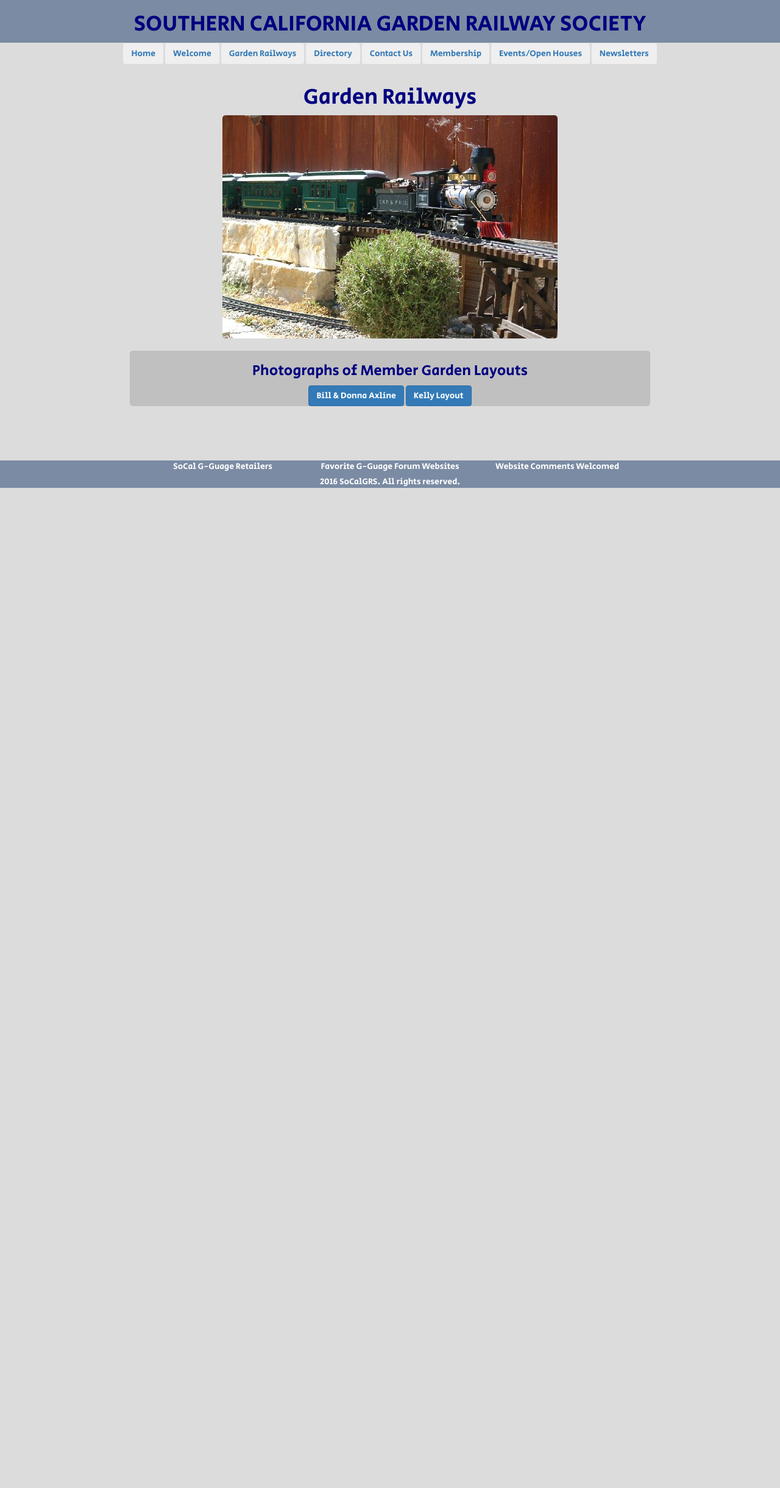
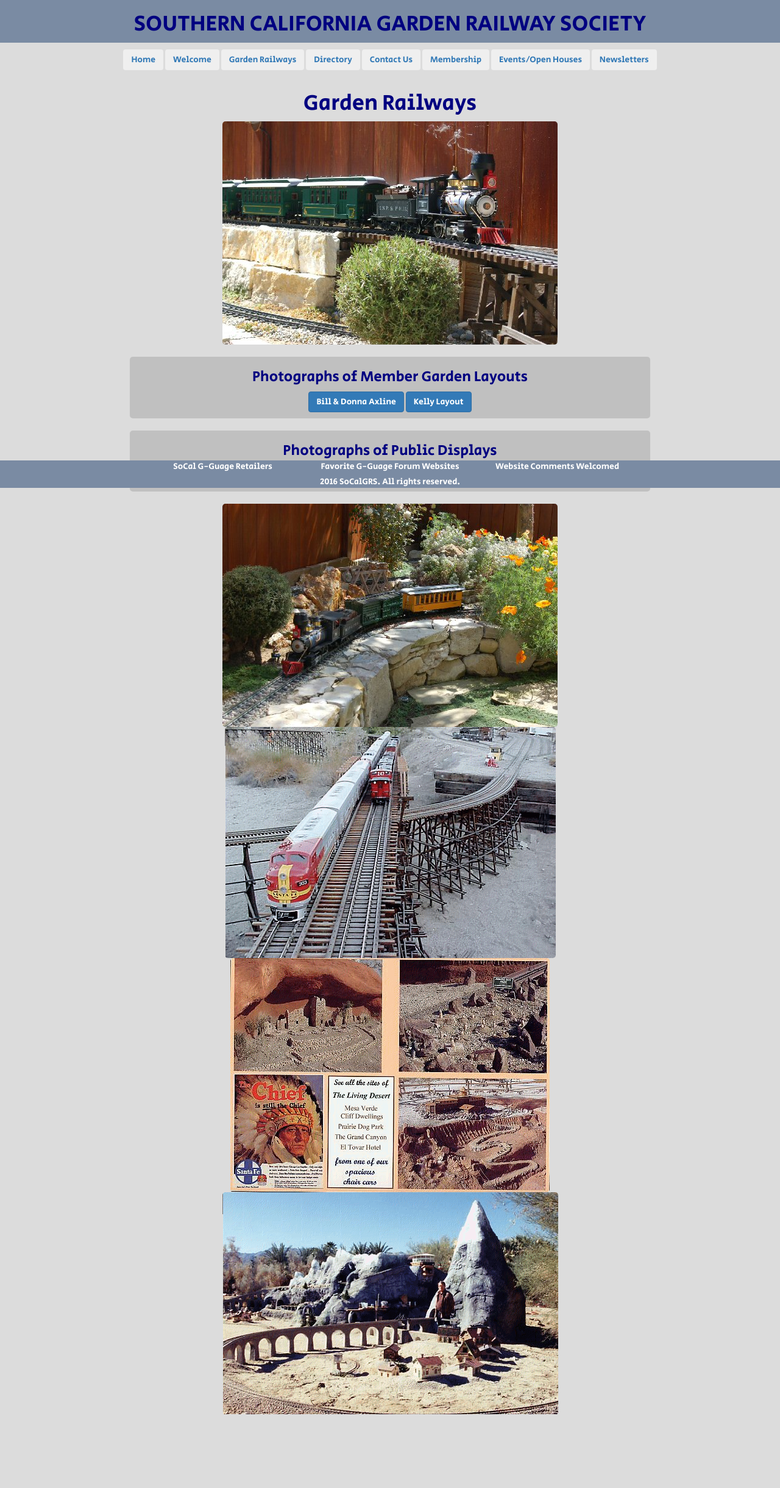
Before and after one commit to djacobs74/soCalGRS, a Django app: page /gardenRailways/ in a window 1280 px wide. Shown: the whole page at 61% size. Before the commit the page ends 800 px from the top, so only its background shows below. Run offline with Django 3.2, Linux system fonts and the light colour scheme; data comes from the database, SQL or seed files in the repository; some libraries are stand-ins or nearby versions; some web fonts are replaced.

Commit message:
railway images

```diff
--- a/socalgrs/static/css/styles.css
+++ b/socalgrs/static/css/styles.css
@@ -17,11 +17,19 @@
 	color: #000080;
 	background-color: #7A8BA3;
 	font-family: 'Vast Shadow';
+	margin-bottom: 10px;
 }
 
 .navBox {
 	font-family: 'Secular One', sans-serif;
 	color: #000080;
+}
+
+
+
+a:hover {
+
+	text-decoration: none;
 }
 
 
@@ -91,3 +99,7 @@
 .links {
 	padding-bottom: 5px;
 }
+
+.buttonSpace {
+	margin-bottom: 10px;
+}
--- a/socalgrs/templates/gardenRailways.html
+++ b/socalgrs/templates/gardenRailways.html
@@ -16,7 +16,18 @@
 			<h3 class="text-center">Photographs of Member Garden Layouts</h3>
 				{% for railway in railways %}
 					{% if railway.category == 'garden' %}
-						<button type="button" data-id="{{railway.id}}" class="btn btn-primary btn-group"><!--<a href="/gardenRailways/{{railway.id}}/">-->{{railway.title}}</button>
+						<button type="button" data-id="{{railway.id}}" class="btn btn-primary btn-group buttonSpace"><!--<a href="/gardenRailways/{{railway.id}}/">-->{{railway.title}}</button>
+					{% endif %}
+	        	{% endfor %}
+	    </div>
+	</div><br>
+
+	<div class="row text-center">
+		<div class="bubble col-xs-8 col-xs-offset-2">
+			<h3 class="text-center">Photographs of Public Displays</h3>
+				{% for railway in railways %}
+					{% if railway.category == 'public' %}
+						<button type="button" data-id="{{railway.id}}" class="btn btn-primary btn-group buttonSpace"><a href="/gardenRailways/{{railway.id}}/">{{railway.title}}</button>
 					{% endif %}
 	        	{% endfor %}
 	    </div>
@@ -25,15 +36,23 @@
 <br>
 
 
-<!-- PUBLIC DISPLAYS
+{% for railway in railways %}
+	<div>
+		{% for railwayimage in railway.images %}
+		<img class="pictures img-responsive center-block" src="{{railwayimage.display_image}}" data-tag="{{layout.tag}}">
+	{% endfor %}
+	</div>
+
+{% endfor %}
 
 
--->
-
-<!-- ARCHIVES
 
 
--->
+
+
+
+
+
 
 <br>
 {% include 'footer.html' %}
--- a/socalgrs/templates/navbar.html
+++ b/socalgrs/templates/navbar.html
@@ -8,13 +8,13 @@
 
 <nav class="navBox text-center navbar navbar-light bg-faded">
   <form class="form-inline">
-    <a href="/"><button class="btn btn-outline-success" type="button">Home</button></a>
-    <a href="/welcome"><button class="btn btn-outline-success" type="button">Welcome</button></a>
-    <a href="/gardenRailways"><button class="btn btn-outline-success" type="button">Garden Railways</button></a>
-    <a href="/directory"><button class="btn btn-outline-success" type="button">Directory</button></a>
-    <a href="/contact"><button class="btn btn-outline-success" type="button">Contact Us</button></a>
-    <a href="/membership"><button class="btn btn-outline-success" type="button">Membership</button></a>
-    <a href="/events"><button class="btn btn-outline-success" type="button">Events/Open Houses</button></a>
-    <a href="/newsletters"><button class="btn btn-outline-success" type="button">Newsletters</button></a>
+    <a href="/"><button class="btn btn-outline-success buttonSpace" type="button">Home</button></a>
+    <a href="/welcome"><button class="btn btn-outline-success buttonSpace" type="button">Welcome</button></a>
+    <a href="/gardenRailways"><button class="btn btn-outline-success buttonSpace" type="button">Garden Railways</button></a>
+    <a href="/directory"><button class="btn btn-outline-success buttonSpace" type="button">Directory</button></a>
+    <a href="/contact"><button class="btn btn-outline-success buttonSpace" type="button">Contact Us</button></a>
+    <a href="/membership"><button class="btn btn-outline-success buttonSpace" type="button">Membership</button></a>
+    <a href="/events"><button class="btn btn-outline-success buttonSpace" type="button">Events/Open Houses</button></a>
+    <a href="/newsletters"><button class="btn btn-outline-success buttonSpace" type="button">Newsletters</button></a>
   </form>
 </nav>
--- a/socalgrs/website/models.py
+++ b/socalgrs/website/models.py
@@ -26,6 +26,10 @@
     def __unicode__(self):
         return self.title
 
+    @property
+    def images(self):
+        return RailwayImage.objects.filter(railway=self)
+
 class RailwayImage(models.Model):
     railway     	= models.ForeignKey(Railway, blank=True, null=True)
     description     = models.CharField(default="", max_length=255)
@@ -39,6 +43,18 @@
 
     def __unicode__(self):
         return self.railway.title
+
+    @property
+    def display_image(self):
+        try:
+            if self.image and hasattr(self.image, 'url'):
+                return self.image.url
+
+            else:
+                return ''
+
+        except Exception:
+            return ''
 
 class Event(models.Model):
     title           = models.CharField(default="", max_length=255)
--- a/socalgrs/website/views.py
+++ b/socalgrs/website/views.py
@@ -33,19 +33,6 @@
         template_name = 'gardenRailways.html'
         return render(request,template_name, page_data)
 
-class GardenRailwaysDetailView(View):  ### view raiway pics page
-
-    def get(self, request):
-
-        single_railway = Railway.objects.get(id=self.kwargs['id'])
-
-        railway_images = RailwayImage.objets.filter(railway=single_railway)
-        page_data={
-            'railway':single_railway,
-            'images':railway_images
-        }
-        template_name = 'gardenRailwaysDetail.html'
-        return render(request,template_name, page_data)
 class DirectoryView(View):
 
     def get(self, request):
```
Also changed, not shown: 3 other files.
